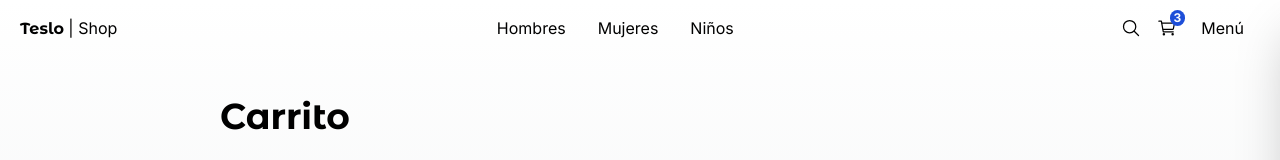
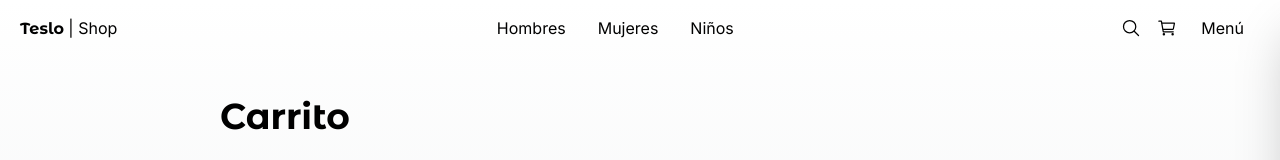
Before and after one commit to codewithleader/teslo-shop-nextjs14, a Next.js app: page /cart in a window 1280 px wide. Shown: the top 160 px of the page. Built offline with nearby package versions, Linux system fonts and the light colour scheme.

Commit message:
total items in cart

```diff
--- a/src/components/ui/top-menu/TopMenu.tsx
+++ b/src/components/ui/top-menu/TopMenu.tsx
@@ -4,10 +4,20 @@ import Link from 'next/link';
 //
 import { titleFont } from '@/config/fonts';
 import { IoCartOutline, IoSearchOutline } from 'react-icons/io5';
-import { useUIStore } from '@/store';
+import { useCartStore, useUIStore } from '@/store';
+import { useEffect, useState } from 'react';
 
 export const TopMenu = () => {
+  const totalItemsInCart: number = useCartStore((state) =>
+    state.getTotalItems(),
+  );
   const openSideMenu = useUIStore((state) => state.openSideMenu);
+
+  const [isLoading, setIsLoading] = useState(true);
+
+  useEffect(() => {
+    setIsLoading(false);
+  }, []);
 
   return (
     <nav className="flex px-5 justify-between items-center w-full">
@@ -56,9 +66,11 @@ export const TopMenu = () => {
         {/* Cart */}
         <Link href={'/cart'} className="mx-2">
           <div className="relative">
-            <span className="absolute text-xs rounded-full px-1 font-bold -top-2 -right-2 bg-blue-700 text-white">
-              3
-            </span>
+            {!isLoading && totalItemsInCart > 0 && (
+              <span className="absolute text-xs text-center rounded-full px-1 font-bold -top-2 -right-2 bg-blue-700 text-white">
+                {totalItemsInCart}
+              </span>
+            )}
             <IoCartOutline className="w-5 h-5" />
           </div>
         </Link>
--- a/src/sections/product/add-to-cart/AddToCart.tsx
+++ b/src/sections/product/add-to-cart/AddToCart.tsx
@@ -3,7 +3,7 @@
 import { useState } from 'react';
 //
 import { QuantitySelector, SizeSelector } from '@/components';
-import { Product, Size } from '@/interfaces';
+import type { CartProduct, Product, Size } from '@/interfaces';
 import clsx from 'clsx';
 import { useCartStore } from '@/store';
 
@@ -13,7 +13,7 @@ interface Props {
 
 export const AddToCart = ({ product }: Props) => {
   // Get State from Zustand Storage
-  const addProductToCart = useCartStore();
+  const addProductToCart = useCartStore((state) => state.addProductToCart);
 
   // Local states of this component
   const [size, setSize] = useState<Size | undefined>();
@@ -23,7 +23,19 @@ export const AddToCart = ({ product }: Props) => {
   const addToCart = () => {
     setPosted(true);
     if (!size) return;
-    console.log({ quantity, size });
+    const cartProduct: CartProduct = {
+      id: product.id,
+      slug: product.slug,
+      title: product.title,
+      price: product.price,
+      quantity,
+      size,
+      image: product.images[0],
+    };
+    addProductToCart(cartProduct);
+    setPosted(false);
+    setQuantity(1);
+    setSize(undefined);
   };
   return (
     <>
--- a/src/store/cart/cart-store.ts
+++ b/src/store/cart/cart-store.ts
@@ -1,10 +1,12 @@
 import type { CartProduct } from '@/interfaces';
 import { create } from 'zustand';
+import { persist } from 'zustand/middleware';
 
 interface State {
   cart: CartProduct[];
 
   // methods
+  getTotalItems: () => number;
   addProductToCart: (product: CartProduct) => void;
   // updateProductQuantity:
   // removeProduct:
@@ -12,10 +14,16 @@ interface State {
 
 export const useCartStore = create<State>()(
   //
+  persist(
     (set, get) => ({
       cart: [],
 
       // Methods
+      getTotalItems: () => {
+        const { cart } = get();
+        return cart.reduce((total, item) => total + item.quantity, 0);
+      },
+
       addProductToCart: (product: CartProduct) => {
         const { cart } = get();
         // 1. Revisar si el producto existe en el carrito con la talla seleccionada
@@ -36,4 +44,8 @@ export const useCartStore = create<State>()(
         set({ cart: updatedCartProducts });
       },
     }),
+    {
+      name: 'shopping-cart',
+    },
+  ),
 );
```
Lines whose indentation alone changed are shown as unchanged.
